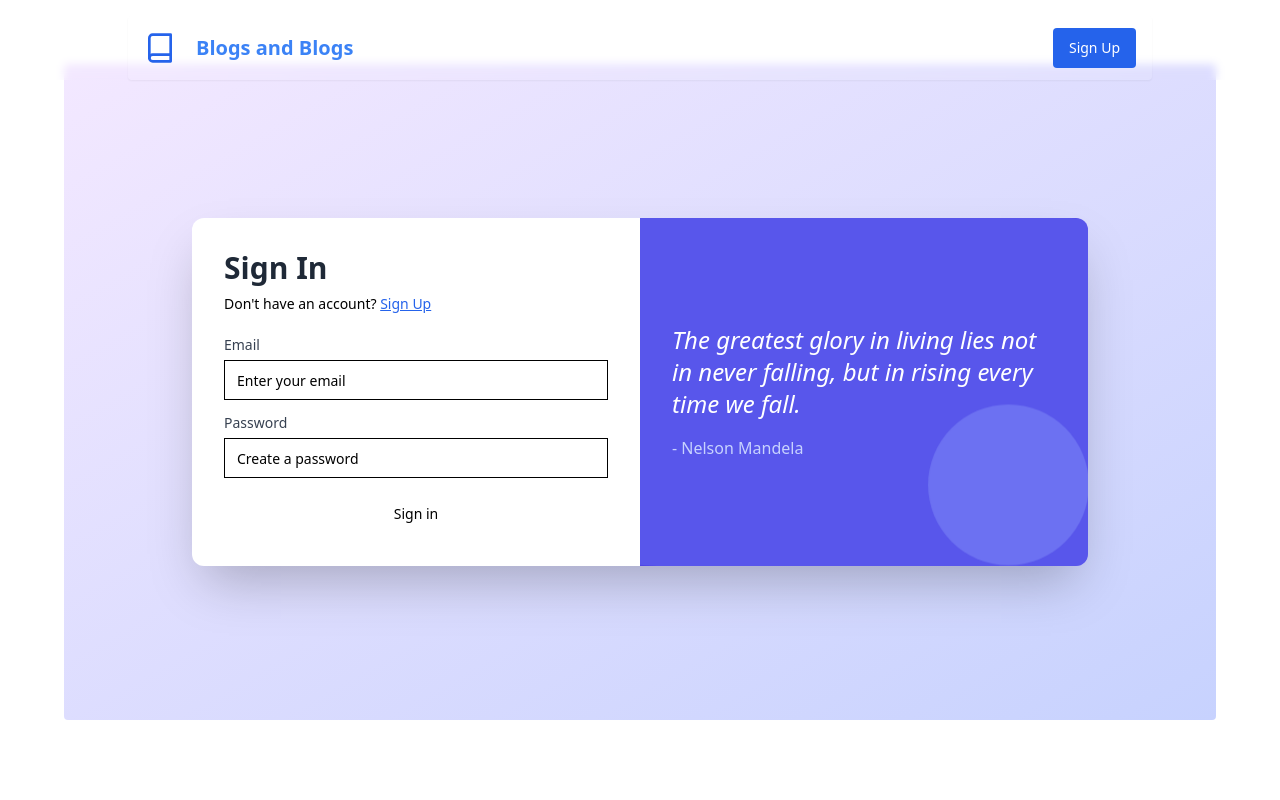
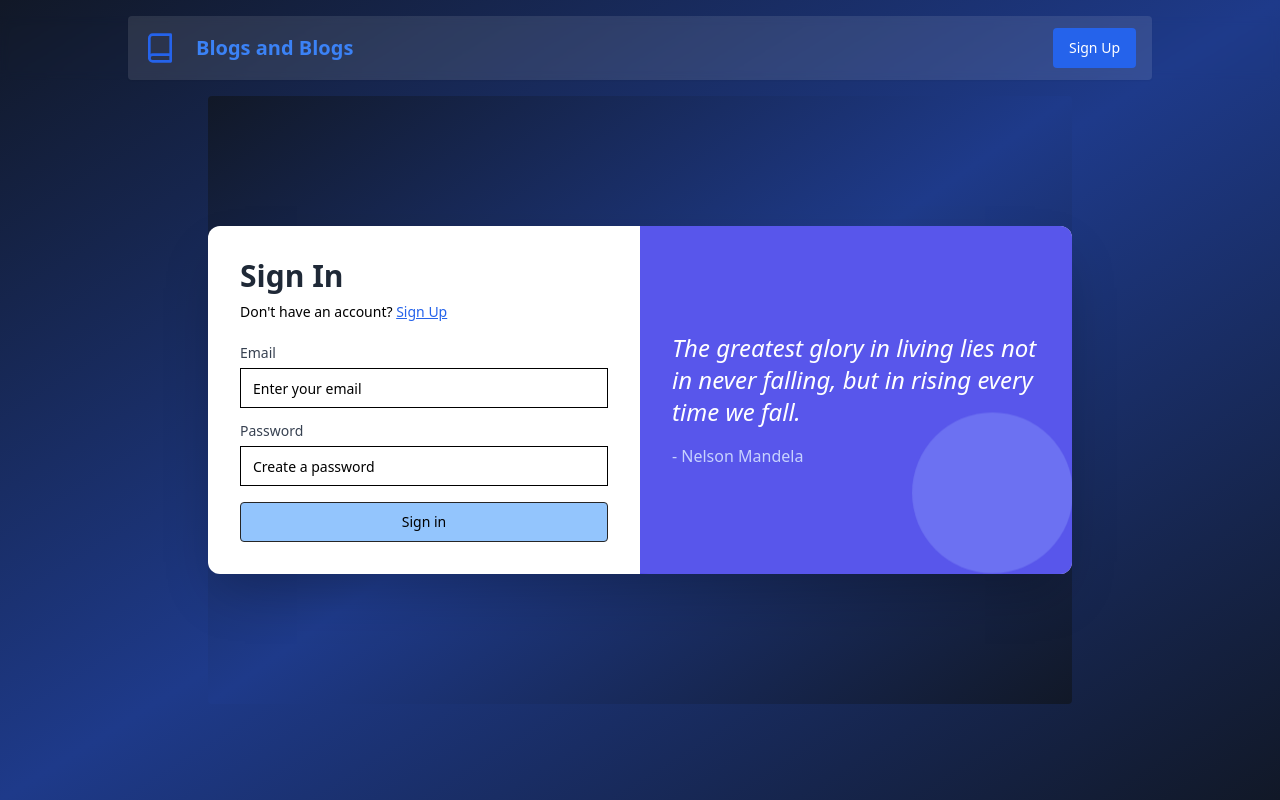
Before and after one commit to amartripathi0/blogging-site, a React (Vite) app in the folder frontend/: page /signin in a window 1280 px wide. Built offline with nearby package versions, Linux system fonts and the light colour scheme; no server answers.

Commit message:
fix: authpages style

```diff
--- a/frontend/src/components/auth-page.tsx
+++ b/frontend/src/components/auth-page.tsx
@@ -20,7 +20,8 @@ export default function AuthPage({
     else navigate("/signup");
   }
   return (
-    <div className="flex items-center justify-center min-h-[82vh] rounded m-16 bg-gradient-to-br from-purple-100 to-indigo-200 p-4">
+    <div className="flex h-screen p-24 bg-gradient-to-br from-gray-900 via-blue-900 to-gray-900 px-52">
+      <div className="bg-gradient-to-br rounded  h-full w-full flex items-center justify-center">
         <motion.div
           className="w-full max-w-4xl bg-white rounded-xl shadow-2xl overflow-hidden"
           initial={{ opacity: 0, y: 20 }}
@@ -71,5 +72,6 @@ export default function AuthPage({
           </div>
         </motion.div>
       </div>
+    </div>
   );
 }
--- a/frontend/src/pages/signin.tsx
+++ b/frontend/src/pages/signin.tsx
@@ -78,7 +78,10 @@ export default function Signin() {
             autoComplete="on"
           />
         </div>
-        <Button type="submit" className="w-full">
+        <Button
+          type="submit"
+          className="w-full border rounded border-neutral-800 bg-blue-300 hover:bg-blue-400"
+        >
           Sign in
         </Button>
       </form>
--- a/frontend/src/pages/signup.tsx
+++ b/frontend/src/pages/signup.tsx
@@ -94,7 +94,7 @@ export default function Signup() {
             autoComplete="on"
           />
         </div>
-        <Button type="submit" className="w-full">
+        <Button type="submit" className="w-full border rounded border-neutral-800 bg-blue-300 hover:bg-blue-400">
           Create Account
         </Button>
       </form>
```
Lines whose indentation alone changed are shown as unchanged.
